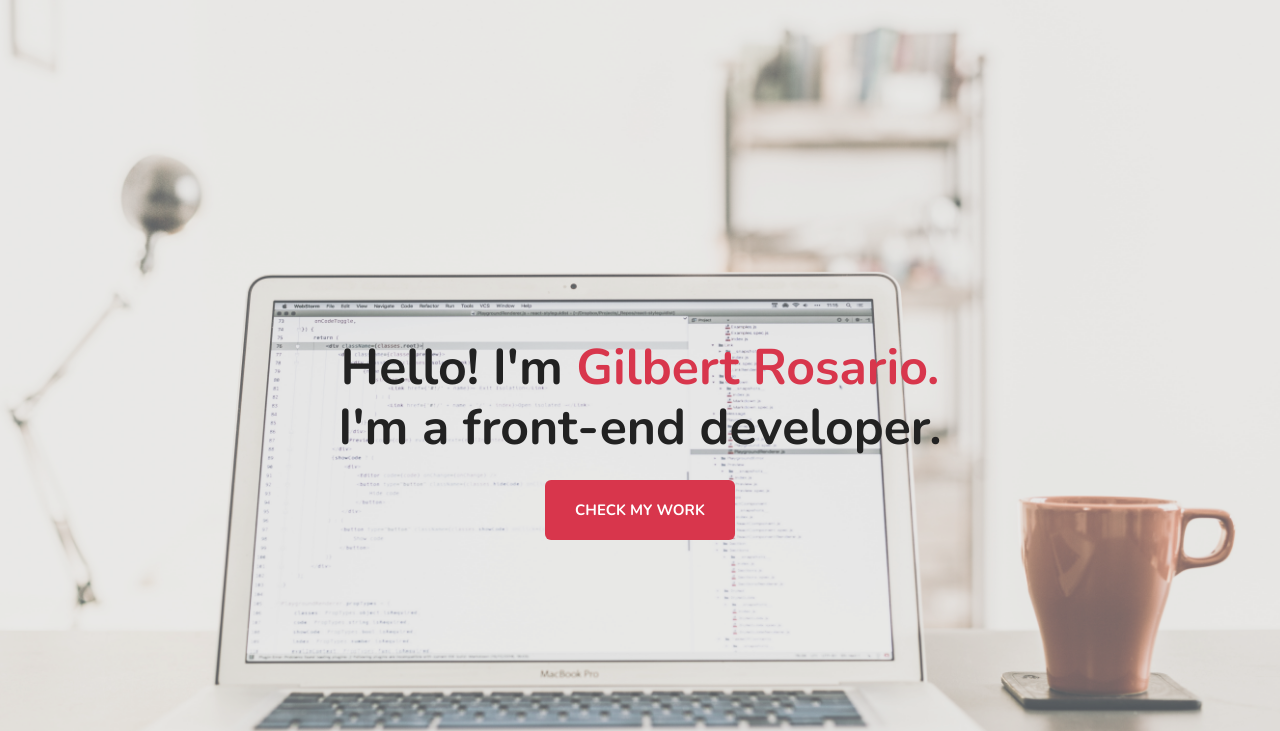
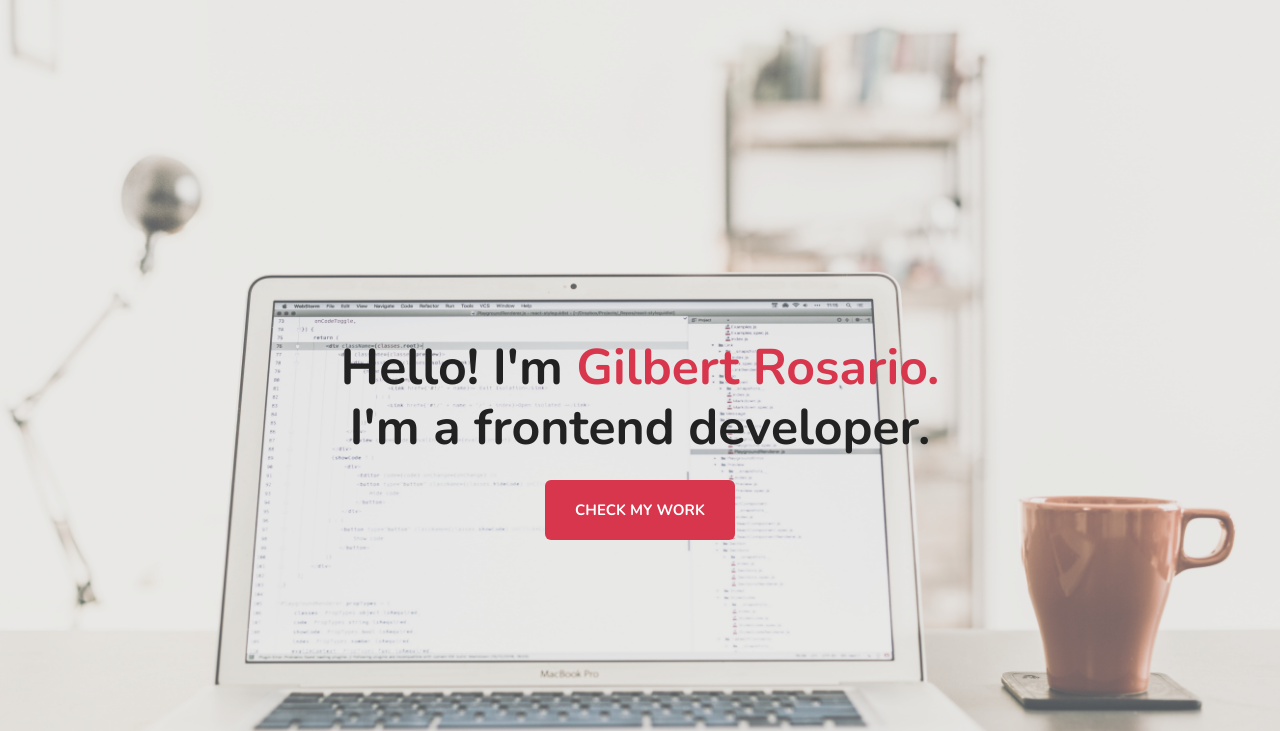
Before and after one commit to Gilbert1391/Portfolio, a website: page index.html in a window 1280 px wide. Shown: the part 90-821 px from the top of the page. Drawn offline with nearby package versions, Linux system fonts and the light colour scheme.

Commit message:
change hero title

```diff
--- a/index.html
+++ b/index.html
@@ -51,7 +51,7 @@
       <div class="hero__layer"></div>
       <div class="hero__content">
         <h1 class="hero__heading">Hello! I'm <span class="hero__heading--name">Gilbert Rosario.</span><br>I'm a
-          front-end developer.</h1>
+          frontend developer.</h1>
         <a href="#portfolio" class="btn" id="cta">Check my work</a>
       </div>
     </section>
```
